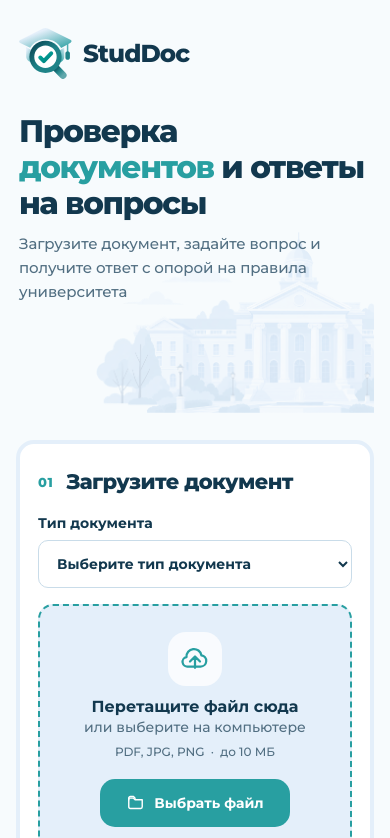
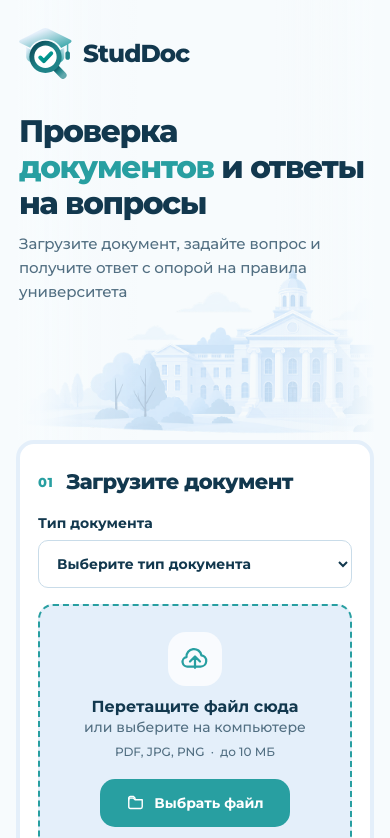
Before and after one commit to gantrack31-pixel/UmirHach_iKasGroup, a React (Vite) app in the folder frontend/: page / in a window 390 px wide. Shown: the top 838 px of the page. Built offline with nearby package versions, Linux system fonts and the light colour scheme.

Commit message:
hero background change

```diff
--- a/frontend/src/shared/components/HeroSection.tsx
+++ b/frontend/src/shared/components/HeroSection.tsx
@@ -1,7 +1,7 @@
 export function HeroSection() {
   return (
     <section className="hero" aria-labelledby="page-title">
-      <img className="hero-art" src="/assets/pictures/image.png" alt="" />
+      <img className="hero-art" src="/assets/pictures/image%201.png" alt="" />
       <a className="hero-brand" href="#top" aria-label="Онлайн-деканат — на главную">
         <img src="/assets/pictures/logo.svg" alt="" />
         <span>StudDoc</span>
--- a/frontend/src/styles/_hero.scss
+++ b/frontend/src/styles/_hero.scss
@@ -1,5 +1,6 @@
 .hero {
-  --hero-art-opacity: 0.43;
+  --hero-art-opacity: 1;
+  --hero-bg: #f7fbfd;
   min-height: 520px;
   position: relative;
   display: grid;
@@ -10,23 +11,30 @@
   overflow: hidden;
   padding: 34px 34px 46px;
 }
+.hero::before {
+  content: "";
+  position: absolute;
+  z-index: 1;
+  inset: -2px;
+  pointer-events: none;
+  background: linear-gradient(90deg, var(--hero-bg) 0%, rgba(247, 251, 253, 0.88) 7%, rgba(247, 251, 253, 0.24) 18%, rgba(247, 251, 253, 0) 34%, rgba(247, 251, 253, 0) 72%, rgba(247, 251, 253, 0.32) 88%, var(--hero-bg) 100%);
+}
 .hero-art {
   position: absolute;
   z-index: 0;
-  width: min(92%, 1320px);
-  height: calc(100% - 48px);
-  right: -45px;
-  bottom: 6px;
-  object-fit: contain;
-  object-position: right bottom;
+  inset: 0;
+  width: 100%;
+  height: 100%;
+  object-fit: cover;
+  object-position: center bottom;
   opacity: var(--hero-art-opacity);
   pointer-events: none;
-  transform-origin: 80% 70%;
+  transform-origin: 62% 68%;
   animation: art-reveal var(--motion-slow) var(--motion-ease) 120ms both;
 }
 .hero-brand {
   position: relative;
-  z-index: 1;
+  z-index: 2;
   grid-column: 1 / -1;
   display: inline-flex;
   align-items: center;
@@ -55,7 +63,7 @@
 }
 .hero-copy {
   position: relative;
-  z-index: 1;
+  z-index: 2;
   grid-column: 1;
   grid-row: 2;
   padding-bottom: 7px;
--- a/frontend/src/styles/_responsive.scss
+++ b/frontend/src/styles/_responsive.scss
@@ -3,7 +3,7 @@
     min-height: 620px;
   }
   .hero-art {
-    width: min(94%, 1480px);
+    width: 100%;
   }
   .hero-brand {
     gap: 24px;
@@ -20,9 +20,6 @@
   }
   .hero p {
     font-size: 20px;
-  }
-  .hero-art {
-    width: min(94%, 1480px);
   }
   .panel {
     min-height: 620px;
@@ -85,8 +82,8 @@
     padding-left: 20px;
   }
   .hero-art {
-    width: 94%;
-    right: -35px;
+    width: 100%;
+    object-position: center bottom;
   }
   .hero-brand {
     margin-bottom: 42px;
@@ -129,7 +126,6 @@
     padding: 0 16px 18px;
   }
   .hero {
-    --hero-art-opacity: 0.18;
     min-height: 440px;
     grid-template-columns: minmax(0, 1fr);
     grid-template-rows: auto 1fr;
@@ -138,10 +134,14 @@
     padding: 27px 3px 30px;
   }
   .hero-art {
-    width: 115%;
-    height: 68%;
-    right: -36%;
+    width: 155%;
+    height: 76%;
+    top: auto;
+    right: auto;
     bottom: 0;
+    left: -34%;
+    object-fit: contain;
+    object-position: center bottom;
   }
   .hero-brand {
     grid-column: 1;
```
Also changed, not shown: frontend/assets/pictures/image 1.png (added), frontend/assets/pictures/image.png (deleted).
